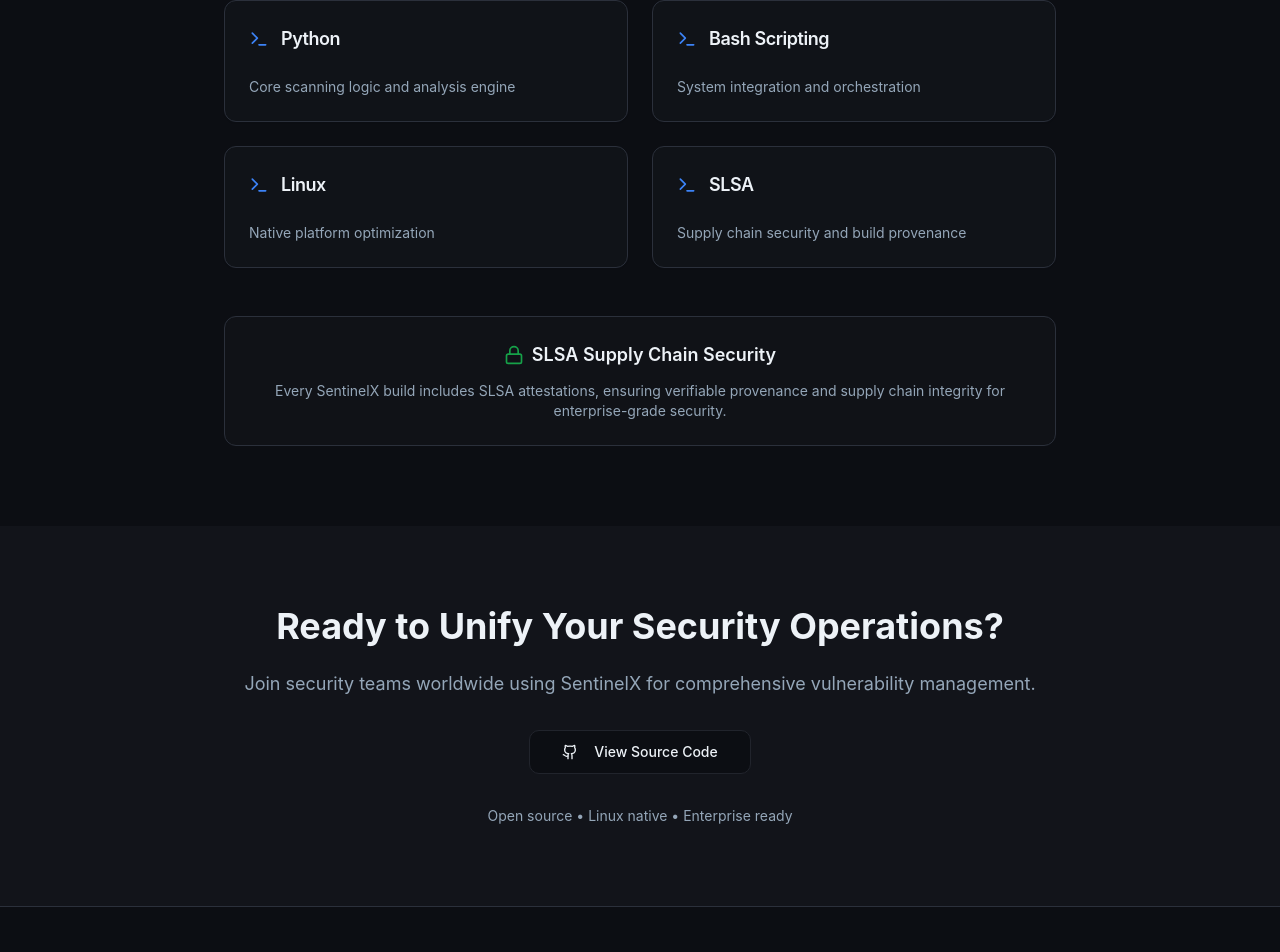
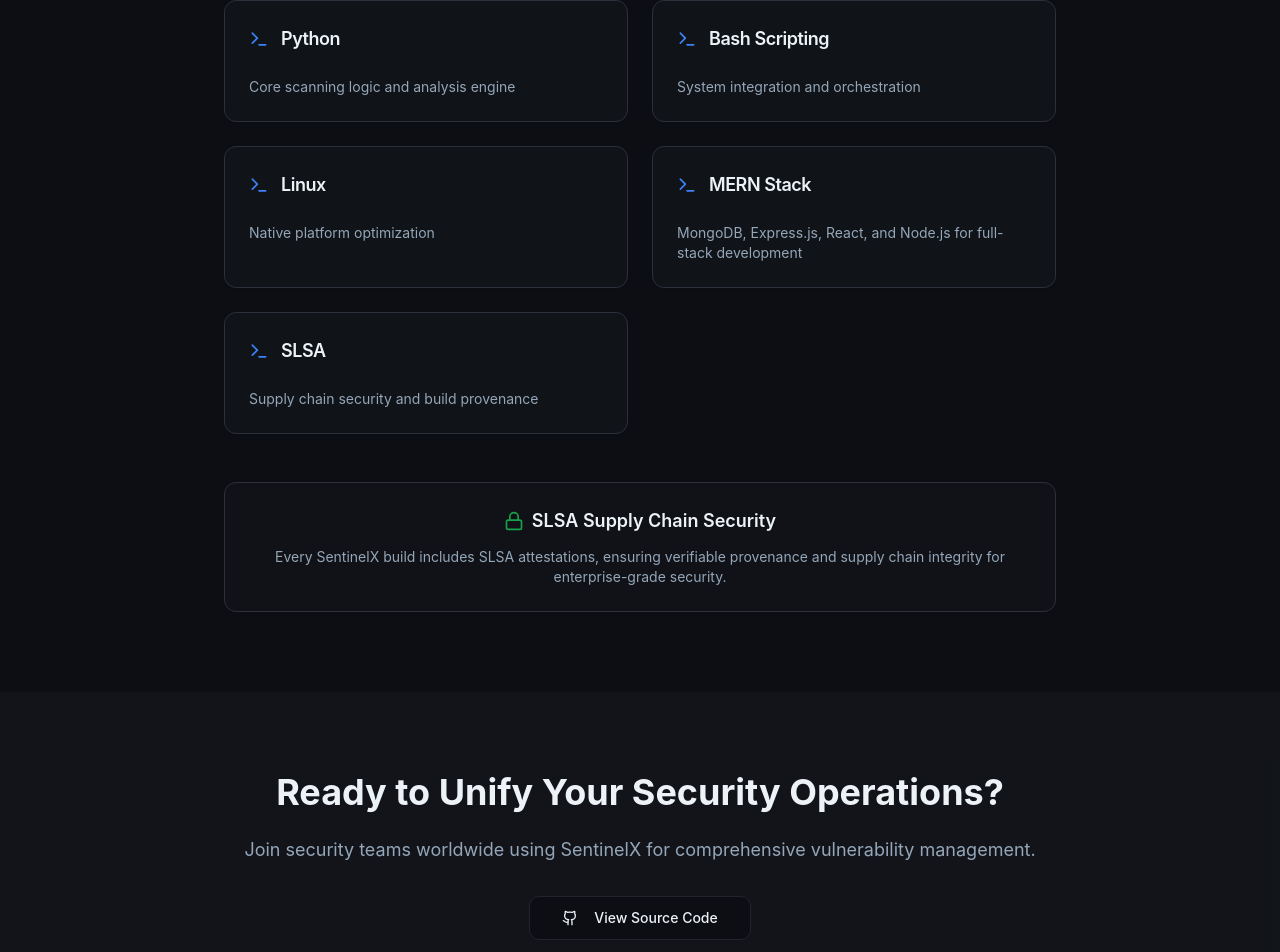
Before and after one commit to Armaan42/SentinelX, a React (Vite) app: page / in a window 1280 px wide. Shown: the part 2542-3494 px from the top of the page. Built offline with nearby package versions, Linux system fonts and the light colour scheme; the HTML template or start-up script is replaced by a standard one.

Commit message:
Add MERN stack to technologies

```diff
--- a/src/pages/Index.tsx
+++ b/src/pages/Index.tsx
@@ -56,6 +56,7 @@ const Index = () => {
     { name: "Python", description: "Core scanning logic and analysis engine" },
     { name: "Bash Scripting", description: "System integration and orchestration" },
     { name: "Linux", description: "Native platform optimization" },
+    { name: "MERN Stack", description: "MongoDB, Express.js, React, and Node.js for full-stack development" },
     { name: "SLSA", description: "Supply chain security and build provenance" }
   ];
 
```
